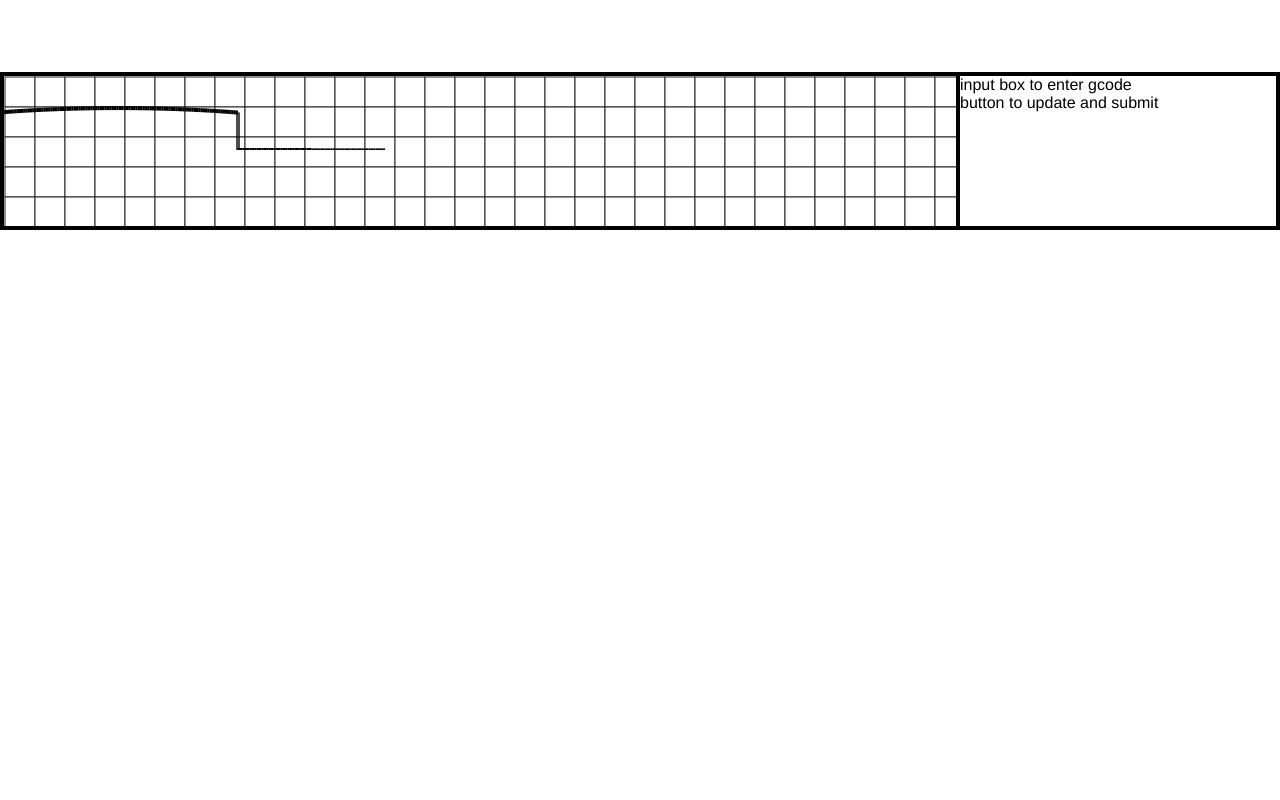
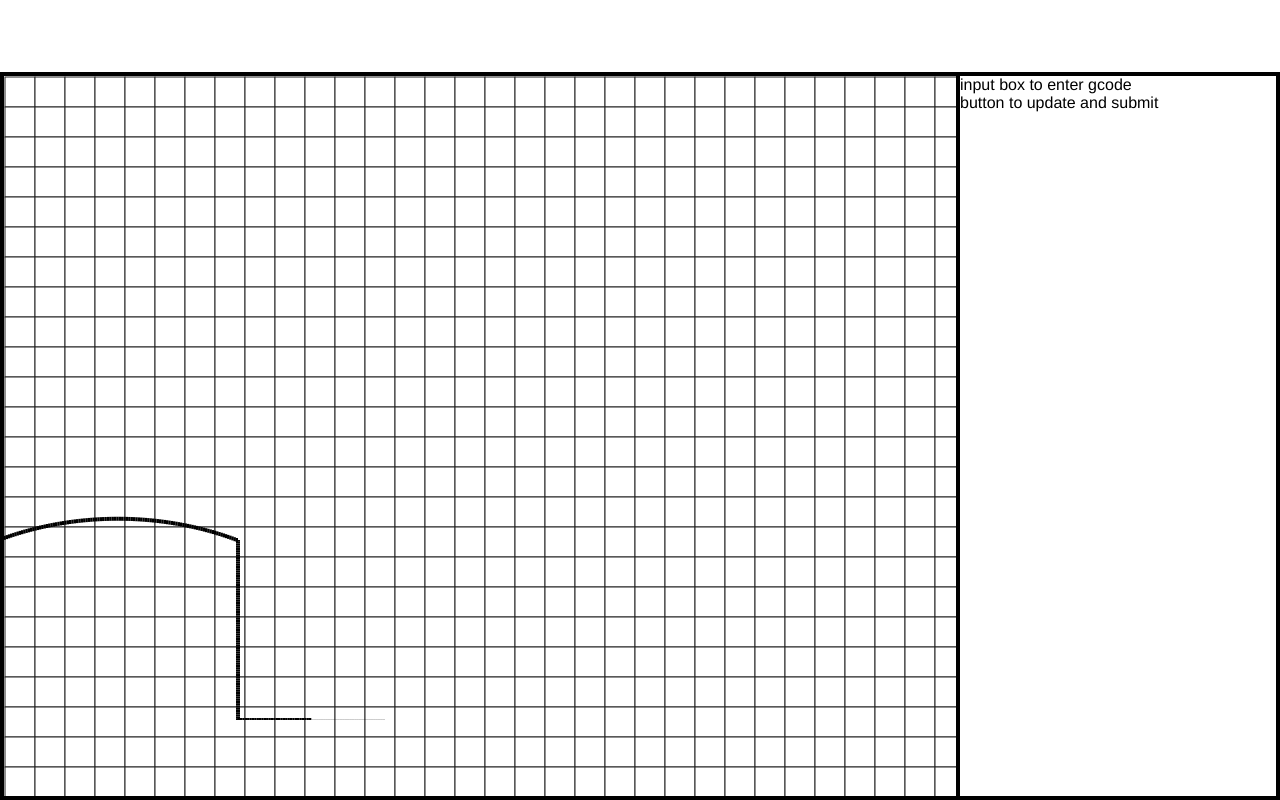
Before and after one commit to mcgingras/MadTatter, a Flask app: page /visualize in a window 1280 px wide. Run offline with Flask 2, Linux system fonts and the light colour scheme; some libraries are stand-ins or nearby versions.

Commit message:
fixing some layout stuff

```diff
--- a/app/static/js/grid.js
+++ b/app/static/js/grid.js
@@ -1,3 +1,7 @@
+var parentDiv = document.getElementById('parent');
+var width = parentDiv.clientWidth;
+var height = parentDiv.clientHeight;
+
 function gridData() {
   var data = new Array();
   var xpos = 1;
@@ -30,8 +34,8 @@ var gridData = gridData();
 
 var grid = d3.select("#plot")
   .append("svg")
-  .attr("width","100%")
-  .attr("height","100%");
+  .attr("width",width)
+  .attr("height",height);
 
 var row = grid.selectAll(".row")
   .data(gridData)
--- a/app/templates/index.html
+++ b/app/templates/index.html
@@ -5,6 +5,7 @@
     <link href="/static/css/style.css" rel="stylesheet">
   </head>
   <body>
+    <div class="flex-v">
     <div class="flex">
         <div class="row3-4 border font-lg textbox">
           <span class="bold">The Mad Tatter</span> is a project with the goal of creating a machine capable of tattooing a human arm. We hope our project will initiate discussion about the role of machines in artistic, creative work.
@@ -22,5 +23,6 @@ To initiate this discussion and explore the role of machines in art, we hope to
           </div>
         </div>
       </div>
+    </div>
   </body>
 </html>
--- a/app/templates/submissions.html
+++ b/app/templates/submissions.html
@@ -5,6 +5,7 @@
     <link href="/static/css/style.css" rel="stylesheet">
   </head>
   <body>
+    <div class="flex-v">
       <marquee class="marquee" behavior="scroll" direction="left">Tattoo. Tattoo. Tattoo. Tattoo. Tattoo. Tattoo. Tattoo. Tattoo. Tattoo. Tattoo. Tattoo. Tattoo. Tattoo. Tattoo. Tattoo. Tattoo. Tattoo. Tattoo. Tattoo. Tattoo.</marquee>
       <div class="flex">
         <div class="row3-4 border font-lg textbox">
@@ -15,5 +16,6 @@
           <input type="file">
         </div>
       </div>
+    </div>
   </body>
 </html>
--- a/app/templates/tattoo.html
+++ b/app/templates/tattoo.html
@@ -5,6 +5,7 @@
     <link href="/static/css/style.css" rel="stylesheet">
   </head>
   <body>
+    <div class="flex-v">
       <marquee class="marquee" behavior="scroll" direction="left">Tattoo. Tattoo. Tattoo. Tattoo. Tattoo. Tattoo. Tattoo. Tattoo. Tattoo. Tattoo. Tattoo. Tattoo. Tattoo. Tattoo. Tattoo. Tattoo. Tattoo. Tattoo. Tattoo. Tattoo.</marquee>
       <div class="flex">
         <div class="row3-4 border font-lg textbox">
@@ -15,5 +16,6 @@
           <input type="file">
         </div>
       </div>
+    </div>
   </body>
 </html>
--- a/app/templates/visualize.html
+++ b/app/templates/visualize.html
@@ -6,6 +6,7 @@
     <link href="/static/css/style.css" rel="stylesheet">
   </head>
   <body>
+      <div class="flex-v">
         <marquee class="marquee" behavior="scroll" direction="left">Visualize. Visualize. Visualize. Visualize. Visualize. Visualize. Visualize. Visualize. Visualize. Visualize. Visualize. Visualize. Visualize. Visualize. Visualize. Visualize. Visualize. Visualize. Visualize. Visualize.</marquee>
         <div class="flex">
           <div class="row3-4 border font-lg" id="parent">
@@ -16,6 +17,7 @@
             button to update and submit
           </div>
         </div>
+      </div>
 
       <script src="/static/js/grid.js" charset="utf-8"></script>
       <script src="/static/js/gcode.js" charset="utf-8"></script>
```
Also changed, not shown: readme.MD. Lines whose indentation alone changed are shown as unchanged.
